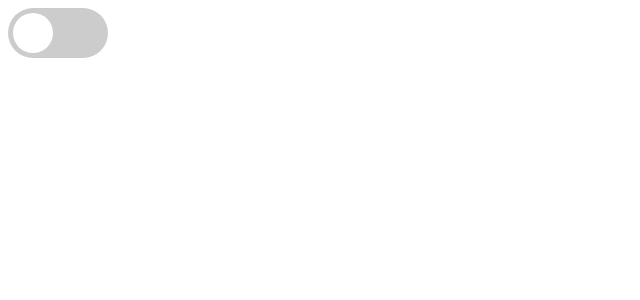
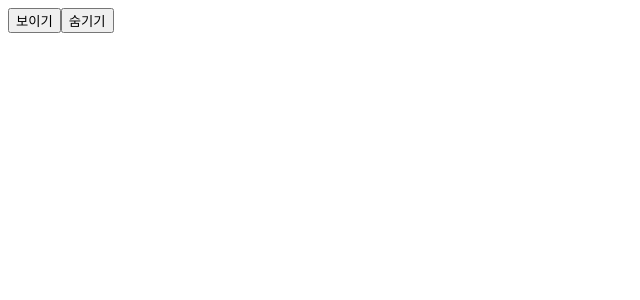
Before and after one commit to BZzzzi/react-study, a React (Vite) app: page / in a window 1280 px wide. Shown: the top 300 px of the page, without its empty margins (0-640 px from the left). Built offline with nearby package versions, Linux system fonts and the light colour scheme.

Commit message:
[React Hook] - useEffect 활용 예시 - 사이드 이펙트 실행과 정리 함수 구현

```diff
--- a/src/App.jsx
+++ b/src/App.jsx
@@ -1,10 +1,30 @@
-import Toggle from "./Toggle";
+import { useEffect, useState } from "react";
+
+function Clock() {
+  const [date, setDate] = useState(new Date());
+  useEffect(() => {
+    const timer = setInterval(() => {
+      console.log(date);
+      setDate(new Date());
+    }, 1000);
+
+    return () => {
+      clearInterval(timer);
+    };
+  }, []);
+
+  return <div>{date.toTimeString()}</div>;
+}
 
 function App() {
+  const [show, setShow] = useState(false);
+
   return (
-    <>
-      <Toggle />
-    </>
+    <div>
+      <button onClick={() => setShow(true)}>보이기</button>
+      <button onClick={() => setShow(false)}>숨기기</button>
+      {show && <Clock />}
+    </div>
   );
 }
 
```
